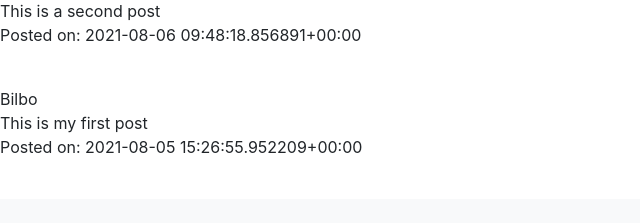
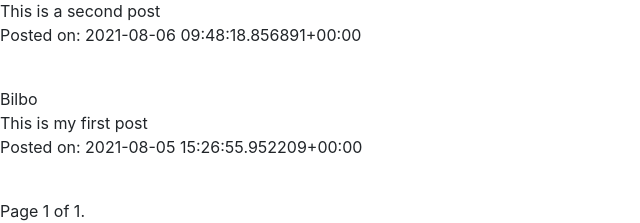
Before and after one commit to Bilbo312/CS50W_Project4, a Django app: page / in a window 1280 px wide. Shown: the part 731-954 px from the top of the page, without its empty margins (0-640 px from the left). Before the commit the page ends 884 px from the top, so only its background shows below. Run offline with Django 3.2, Linux system fonts and the light colour scheme; data comes from the database, SQL or seed files in the repository; both versions use the stored data as it was after the commit; some libraries are stand-ins or nearby versions.

Commit message:
Added Pagination

```diff
--- a/network/templates/network/index.html
+++ b/network/templates/network/index.html
@@ -8,8 +8,27 @@
             <input class="submit-btn" type="submit" value="Submit" style="left: 445px; margin-top: 60px;"/>
         </form>
     </div>
+
     {% for Post in Posts %}
         {{Post|linebreaks}}
         <br>
     {% endfor %}
+
+    <div class="pagination">
+        <span class="step-links">
+            {% if Posts.has_previous %}
+                <a href="?page=1">&laquo; first</a>
+                <a href="?page={{ Posts.previous_page_number }}">previous</a>
+            {% endif %}
+
+            <span class="current">
+                Page {{ Posts.number }} of {{ Posts.paginator.num_pages }}.
+            </span>
+
+            {% if Posts.has_next %}
+                <a href="?page={{ Posts.next_page_number }}">next</a>
+                <a href="?page={{ Posts.paginator.num_pages }}">last &raquo;</a>
+            {% endif %}
+        </span>
+    </div>
 {% endblock %}
--- a/network/views.py
+++ b/network/views.py
@@ -8,6 +8,7 @@ from django.http import HttpResponse, HttpResponseRedirect, JsonResponse
 from django.shortcuts import redirect, render
 from django.urls import reverse
 from django.views.decorators.csrf import csrf_exempt
+from django.core.paginator import Paginator
 
 from .models import User, Post
 from .forms import NewPostForm
@@ -17,6 +18,11 @@ def index(request):
     form = NewPostForm(request.POST)
     Posts = Post.objects.all()
     Posts = Posts.order_by("-time_created").all()
+    paginator = Paginator(Posts, 10)
+
+    page_number = request.GET.get('page')
+    Posts = paginator.get_page(page_number)
+
     return render(request, "network/index.html", {
         "form": form,
         "Posts": Posts
@@ -168,6 +174,11 @@ def following_posts(request):
     followed_users_2 = list(User.objects.filter(followers = request.user).values_list('username', flat=True))
     Posts = Post.objects.filter(post_creator__in = followed_users)
     Posts = Posts.order_by("-time_created").all()
+
+    paginator = Paginator(Posts, 10)
+
+    page_number = request.GET.get('page')
+    Posts = paginator.get_page(page_number)
     return render(request, "network/following.html", {
         "Posts": Posts,
         "following":followed_users,
```
Also changed, not shown: network/templates/network/following.html (+19 -0 lines), db.sqlite3.
